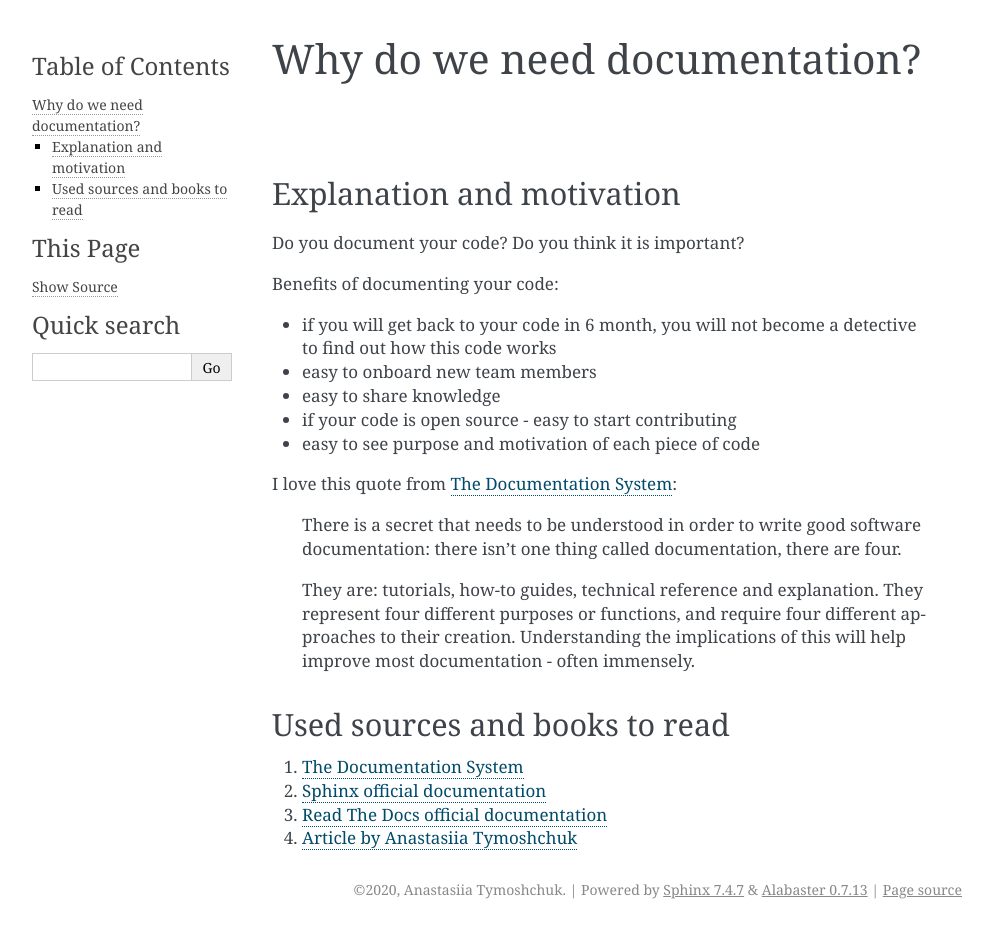
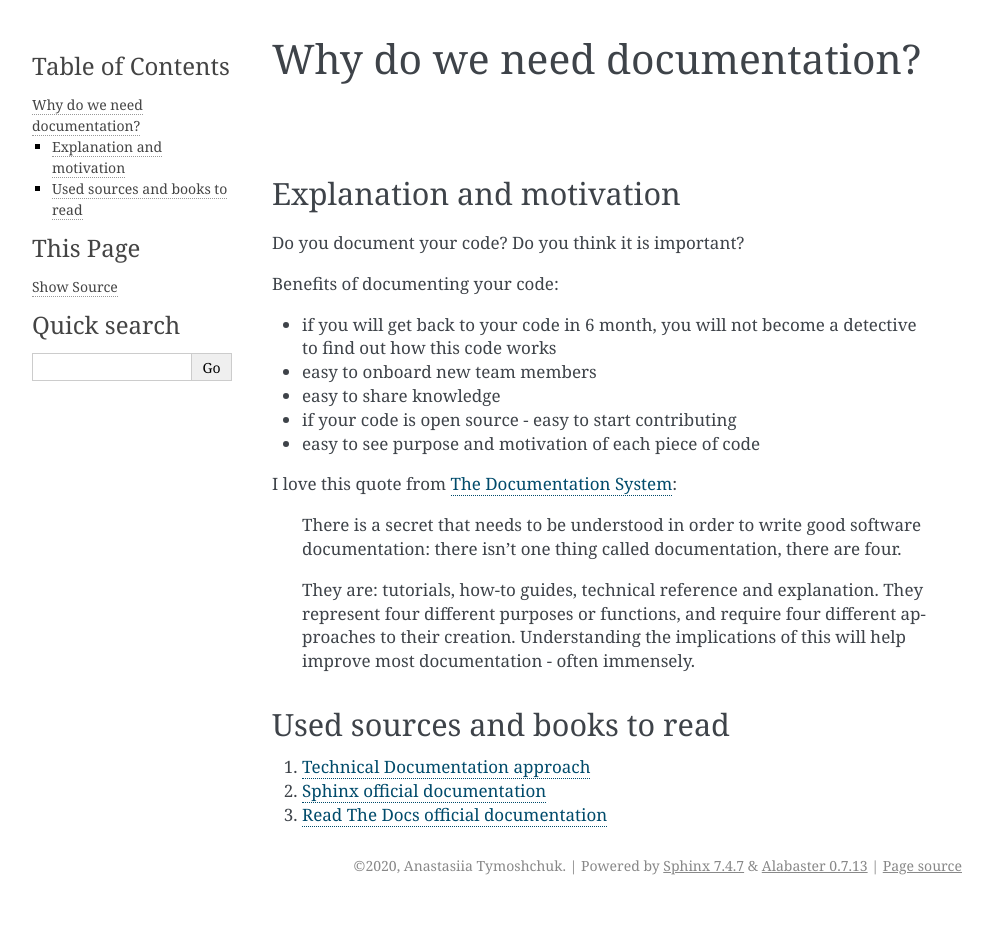
Before and after one commit to atymoshchuk/simple_docs_setup, a Sphinx documentation site: the page built from docs/source/explanation.rst, in a window 1280 px wide. Shown: the whole page, without its empty margins (148-1140 px from the left). Built offline with Sphinx 7.4.7, drawn with Linux system fonts in a browser that asks for light colours; pages that are not in the unit, such as notebooks, are missing from menus; after the commit the page ends 905 px from its top, so only the background shows below that.

```diff
--- a/docs/source/conf.py
+++ b/docs/source/conf.py
@@ -11,7 +11,6 @@
 # documentation root, use os.path.abspath to make it absolute, like shown here.
 #
 import os
-import sys
 from sphinx.ext import apidoc
 
 import sys
@@ -21,7 +20,6 @@ from pathlib import Path
 current_dir = Path(__file__).parent.absolute()
 code_dir = current_dir.parents[1] / "app"
 
-sys.path.insert(0, code_dir)
 sys.path.insert(0, os.path.abspath('../..'))
 
 
@@ -44,6 +42,8 @@ extensions = [
     "sphinx.ext.napoleon",
     "sphinx.ext.autodoc",
     "recommonmark",
+    # "sphinx_pyscript",
+    "nbsphinx",
 ]
 
 source_suffix = [".rst", ".md"]
--- a/docs/source/explanation.rst
+++ b/docs/source/explanation.rst
@@ -25,7 +25,6 @@ I love this quote from `The Documentation System <https://documentation.divio.co
 
 Used sources and books to read
 ##############################
-1. `The Documentation System <https://documentation.divio.com/>`_
+1. `Technical Documentation approach <https://diataxis.fr/>`_
 2. `Sphinx official documentation <https://www.sphinx-doc.org>`_
 3. `Read The Docs official documentation <https://readthedocs.org/>`_
-4. `Article by Anastasiia Tymoshchuk <https://atymo.me/blog/python_documentation.html>`_
--- a/docs/source/index.rst
+++ b/docs/source/index.rst
@@ -11,6 +11,7 @@ Welcome to SimpleDocTutor's documentation!
 
    tutorial
    explanation
+   interactive_example
    code_reference/index.rst
 
 
```
Also changed, not shown: docs/source/interactive_example.ipynb (added), 1 other file.
